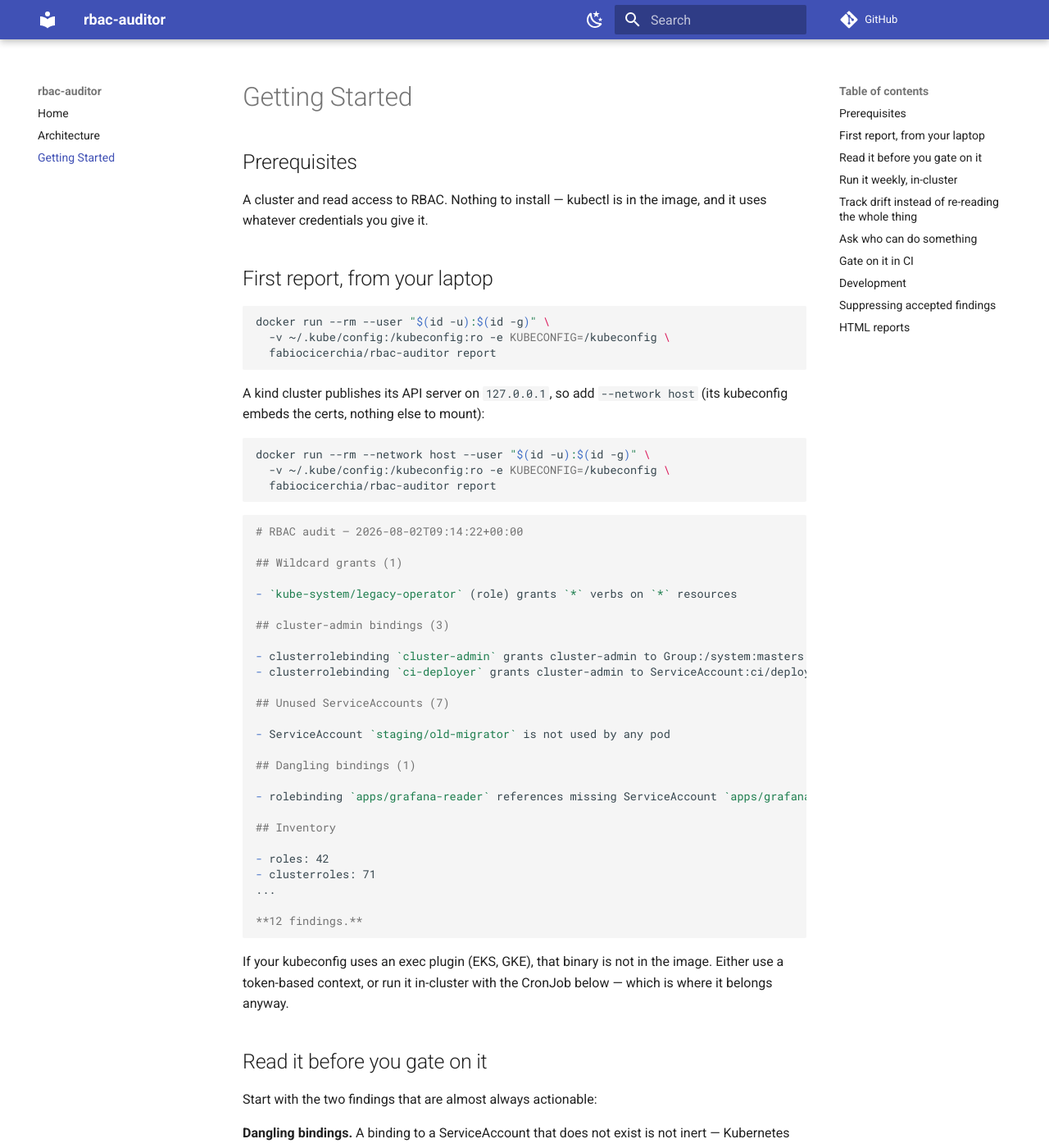
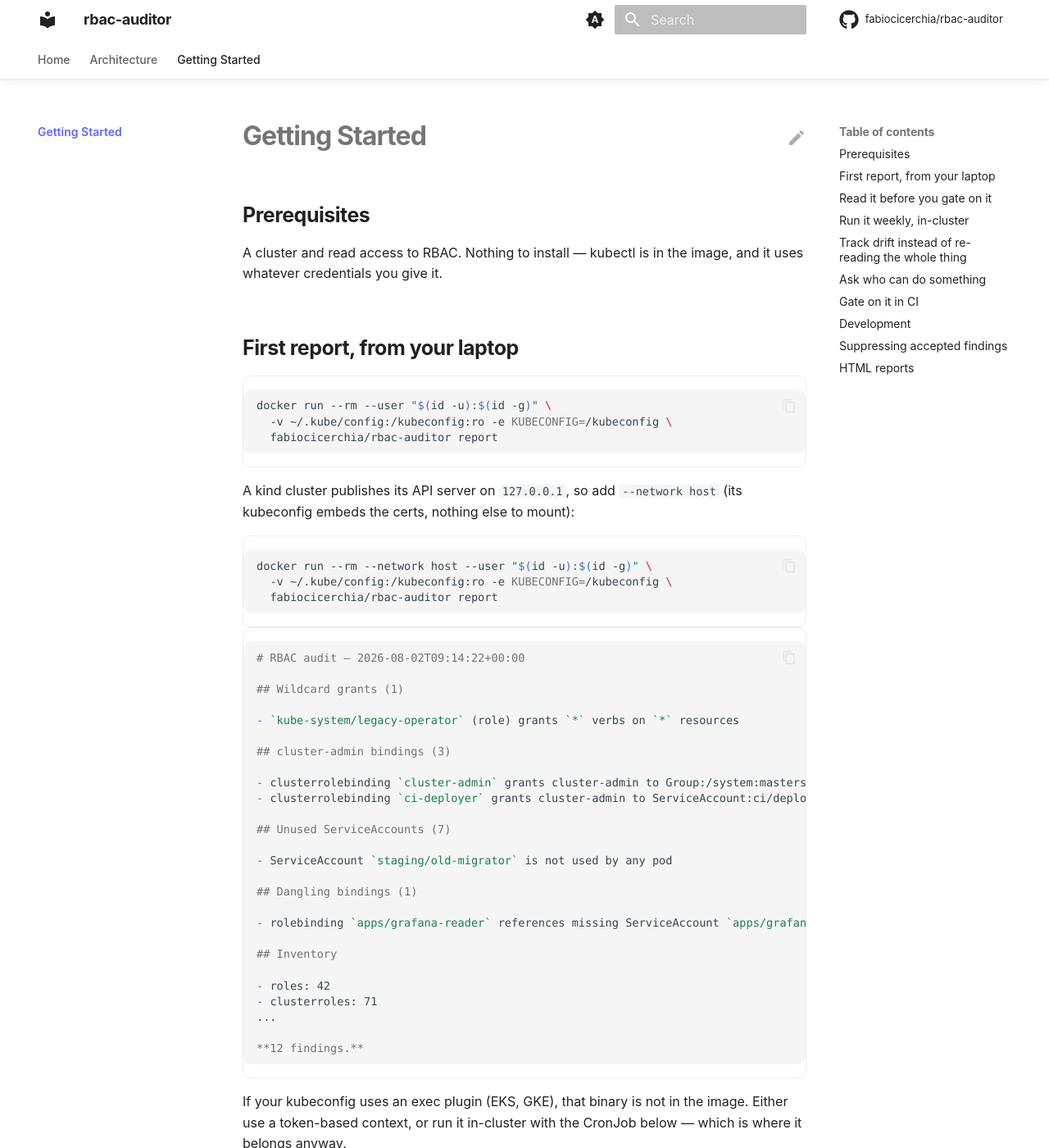
Before and after one commit to fabiocicerchia/rbac-auditor, an MkDocs documentation site: the page built from docs/getting-started.md, in a window 1280 px wide and 1400 px high. Shown: the whole window at 82% size. Built offline with MkDocs 1.6.1 and Material for MkDocs 9.7.7, drawn with Linux system fonts in a browser that asks for light colours; comment, search, counter and statistics services are not loaded; some of the changed text lies outside the part shown.

Commit message:
feat(docs): build the docs site in Actions and drop Read the Docs
This repo's mkdocs.yml has never been rendered: Pages serves main/docs as
a folder, so the site is docs/index.html plus raw markdown, and the doc
pages come back as text/markdown rather than a rendered site.

docs.yml builds it with `mkdocs build --strict` on the pinned toolchain and
deploys the artifact to Pages. The splash is copied to the artifact root,
where the repo homepage and README badges already point, and the rendered
site publishes under /docs/ — so no existing URL breaks.

mkdocs.yml takes the shared Material template but keeps this repo's own nav.
docs/requirements.txt pins the toolchain, git-revision-date-localized
included: the config loads it and the strict build aborts without it.
check-yaml skips mkdocs.yml, whose Material tags safe_load cannot parse.

The strict build also found links the raw-markdown site was hiding:
../README.md was never a valid relative target (the README is not inside
docs/), and several links pointed at files outside the docs tree. Fixed
in: docs/getting-started.md.

Co-Authored-By: Claude Opus 5 (1M context) <noreply@anthropic.com>
Claude-Session: https://claude.ai/code/session_01F5By8zzZMak7tqZGraixSJ

```diff
--- a/.pre-commit-config.yaml
+++ b/.pre-commit-config.yaml
@@ -22,7 +22,7 @@ repos:
         # templates rather than YAML — the parser cannot read either as-is. The
         # exclude is path-relative so it catches chart/ and charts/<name>/ alike.
         args: [--allow-multiple-documents]
-        exclude: (^|/)templates/
+        exclude: (^|/)templates/|^mkdocs\.yml$
       - id: check-json
       - id: check-toml
       # Python only (types: [python]) — a no-op in a repo with no .py files, so
--- a/docs/getting-started.md
+++ b/docs/getting-started.md
@@ -187,7 +187,7 @@ Nothing disappears quietly:
 A malformed entry is a fatal error rather than a warning: a suppression nobody
 can read hides findings without saying so.
 
-See [`.rbac-audit-ignore.example`](../.rbac-audit-ignore.example).
+See [`.rbac-audit-ignore.example`](https://github.com/fabiocicerchia/rbac-auditor/blob/main/.rbac-audit-ignore.example).
 
 ## HTML reports
 
--- /dev/null
+++ b/docs/stylesheets/extra.css
@@ -0,0 +1,227 @@
+/*
+ * PROJECT_NAME — premium documentation theme for MkDocs Material.
+ * System typography, gradient accents, soft depth, icon-driven feature cards.
+ * Nothing here loads over the network: no CDN, no web font, no analytics.
+ *
+ * ── The one thing you change ──────────────────────────────────────────────
+ * The accent below. Pick the colour of the cluster the project belongs to so
+ * the docs, the landing page (docs/index.html) and the GitHub description read
+ * as one family — don't pick from taste. Set --accent and --accent-2 to match
+ * the pair you used in docs/index.html:
+ *
+ *   platform / Kubernetes    #38bdf8  #3b82f6   (blue)
+ *   security / supply chain  #fb923c  #ef4444   (orange-red)
+ *   CLI utilities            #22d3ee  #6366f1   (cyan-indigo)   ← default
+ *   GreenOps                 #34d399  #059669   (green)
+ */
+
+:root {
+  /* Keep --accent / --accent-2 identical to docs/index.html so the splash and
+     the docs site never drift. Roles below map them for legibility: indigo
+     carries chrome/links (contrast on white), cyan is the interactive accent;
+     the hero and buttons blend both. */
+  --accent: #22d3ee;
+  --accent-2: #6366f1;
+
+  --md-primary-fg-color: var(--accent-2);
+  --md-primary-fg-color--light: var(--accent-2);
+  --md-primary-fg-color--dark: var(--accent-2);
+  --md-accent-fg-color: var(--accent);
+
+  /* System stack — matches docs/index.html and needs no download. */
+  --md-text-font-family: -apple-system, BlinkMacSystemFont, "Segoe UI", Roboto,
+    Helvetica, Arial, sans-serif;
+  --md-code-font-family: ui-monospace, SFMono-Regular, "SF Mono", Menlo, Monaco,
+    Consolas, "Liberation Mono", monospace;
+}
+
+/* Keep the header/links legible on the custom primary in both schemes. */
+[data-md-color-primary="custom"] {
+  --md-primary-bg-color: #ffffff;
+  --md-typeset-a-color: var(--accent-2); /* indigo — readable on white */
+}
+[data-md-color-scheme="slate"] {
+  --md-typeset-a-color: var(--accent); /* cyan — readable on the dark ground */
+  --md-default-bg-color: #0b0f1a;
+  --md-default-bg-color--light: #0d1220;
+}
+[data-md-color-scheme="slate"] .md-header,
+[data-md-color-scheme="slate"] .md-tabs {
+  background-color: #0b0f1a;
+}
+
+/* === Header: translucent, blurred, hairline divider ====================== */
+
+.md-header {
+  background-color: var(--md-default-bg-color);
+  color: var(--md-default-fg-color);
+  box-shadow: none;
+  border-bottom: 1px solid var(--md-default-fg-color--lightest);
+  backdrop-filter: saturate(180%) blur(20px);
+  -webkit-backdrop-filter: saturate(180%) blur(20px);
+}
+.md-header[data-md-state="shadow"],
+.md-header--shadow {
+  box-shadow: 0 2px 12px rgba(0, 0, 0, 0.06);
+}
+.md-header__title {
+  font-weight: 700;
+  letter-spacing: -0.02em;
+}
+.md-tabs {
+  background-color: var(--md-default-bg-color);
+  color: var(--md-default-fg-color);
+  border-bottom: 1px solid var(--md-default-fg-color--lightest);
+}
+.md-tabs__link {
+  opacity: 0.72;
+  font-weight: 500;
+}
+.md-tabs__link:hover,
+.md-tabs__link--active {
+  opacity: 1;
+}
+
+/* === Typography ========================================================== */
+
+.md-typeset {
+  font-feature-settings: "kern", "liga";
+}
+.md-typeset h1 {
+  font-weight: 700;
+  letter-spacing: -0.03em;
+  line-height: 1.15;
+}
+.md-typeset h2 {
+  font-weight: 650;
+  letter-spacing: -0.02em;
+  margin-top: 2.4em;
+}
+.md-typeset h3 {
+  font-weight: 600;
+  letter-spacing: -0.01em;
+}
+
+/* Rounded, bordered code blocks — softer than the default flush edges. */
+.md-typeset pre > code,
+.md-typeset .highlight > pre {
+  border-radius: 10px;
+}
+.md-typeset .highlight {
+  border-radius: 10px;
+  border: 1px solid var(--md-default-fg-color--lightest);
+}
+
+/* Tables read as cards and scroll on narrow screens instead of clipping. */
+.md-typeset table:not([class]) {
+  border-radius: 10px;
+  border: 1px solid var(--md-default-fg-color--lightest);
+  overflow: hidden;
+  font-size: 0.78rem;
+}
+.md-typeset table:not([class]) th {
+  font-weight: 600;
+  text-transform: uppercase;
+  letter-spacing: 0.04em;
+  font-size: 0.68rem;
+}
+
+/* === Buttons ============================================================= */
+
+.md-typeset .md-button {
+  border-radius: 980px;
+  font-weight: 600;
+  padding: 0.5em 1.4em;
+  transition: transform 0.25s cubic-bezier(0.25, 0.1, 0.25, 1),
+    box-shadow 0.25s ease;
+}
+.md-typeset .md-button--primary {
+  background: linear-gradient(135deg, var(--accent), var(--accent-2));
+  border: none;
+  color: #fff;
+}
+.md-typeset .md-button:hover {
+  transform: translateY(-1px) scale(1.02);
+  box-shadow: 0 6px 24px rgba(99, 102, 241, 0.3);
+}
+
+/* === Home hero =========================================================== */
+/* Rendered from a <div class="hero"> block in docs/README.md. */
+
+.md-typeset .hero {
+  text-align: center;
+  padding: 3.5rem 1rem 1rem;
+}
+.md-typeset .hero h1 {
+  font-size: 3rem;
+  margin: 0 0 0.4rem;
+  background: linear-gradient(135deg, var(--accent), var(--accent-2));
+  -webkit-background-clip: text;
+  background-clip: text;
+  -webkit-text-fill-color: transparent;
+  color: transparent;
+}
+.md-typeset .hero .hero-tagline {
+  font-size: 1.3rem;
+  font-weight: 500;
+  color: var(--md-default-fg-color--light);
+  max-width: 42rem;
+  margin: 0 auto 1.6rem;
+  line-height: 1.4;
+}
+.md-typeset .hero .md-button + .md-button {
+  margin-left: 0.5rem;
+}
+
+/* === Feature cards ======================================================= */
+/* Material's `<div class="grid cards">` list syntax, given depth + hover. */
+
+.md-typeset .grid.cards > ul > li,
+.md-typeset .grid > .card {
+  border-radius: 16px;
+  border: 1px solid var(--md-default-fg-color--lightest);
+  padding: 1.4rem;
+  transition: transform 0.3s cubic-bezier(0.25, 0.1, 0.25, 1),
+    box-shadow 0.3s ease, border-color 0.3s ease;
+}
+.md-typeset .grid.cards > ul > li:hover,
+.md-typeset .grid > .card:hover {
+  transform: translateY(-3px);
+  border-color: color-mix(in srgb, var(--accent) 40%, transparent);
+  box-shadow: 0 10px 34px rgba(0, 0, 0, 0.08);
+}
+[data-md-color-scheme="slate"] .md-typeset .grid.cards > ul > li:hover {
+  box-shadow: 0 10px 34px rgba(0, 0, 0, 0.5);
+}
+.md-typeset .grid.cards > ul > li > hr {
+  margin: 0.8rem 0;
+}
+.md-typeset .grid.cards .twemoji,
+.md-typeset .grid.cards svg {
+  color: var(--accent);
+}
+
+/* === Sidebar / nav ======================================================= */
+
+.md-nav__title {
+  font-weight: 700;
+  letter-spacing: -0.01em;
+}
+.md-nav__link--active {
+  font-weight: 600;
+}
+
+/* === Footer ============================================================== */
+
+.md-footer-meta {
+  background-color: var(--md-default-bg-color);
+  border-top: 1px solid var(--md-default-fg-color--lightest);
+}
+.md-footer-meta .md-footer-copyright,
+.md-footer-meta .md-footer__link {
+  color: var(--md-default-fg-color--light);
+}
+
+html {
+  scroll-behavior: smooth;
+}
--- a/mkdocs.yml
+++ b/mkdocs.yml
@@ -1,23 +1,130 @@
+# rbac-auditor docs — MkDocs Material, styled to feel like a product site
+# (premium hero, feature cards, nav tabs, dark/light, local search, edit links)
+# while staying on the portfolio's standard tooling. See docs/stylesheets/extra.css
+# for the look; the accent palette lives there and is the only thing you swap.
 site_name: rbac-auditor
 site_description: >-
-  Kubernetes RBAC as a weekly markdown report a human actually reads, plus
-  who-can queries and snapshot diffs for drift.
+site_url: https://fabiocicerchia.github.io/rbac-auditor/docs/
 repo_url: https://github.com/fabiocicerchia/rbac-auditor
+repo_name: fabiocicerchia/rbac-auditor
+edit_uri: edit/main/docs/
+copyright: Copyright &copy; 2026 Fabio Cicerchia
 docs_dir: docs
+
+# docs/index.html is the standalone GitHub Pages splash, not a docs page. Keep
+# it out of the MkDocs render so the site home (README.md) maps to index.html
+# without a collision. GitHub Pages still serves the raw file; RTD serves this.
+exclude_docs: |
+  index.html
+  requirements.txt
 
 theme:
   name: material
+  # No web fonts: these docs avoid external requests (privacy, offline docs,
+  # reproducible RTD builds). A system font stack is set in extra.css instead.
+  font: false
+  language: en
   palette:
-    - scheme: default
-      toggle: { icon: material/weather-night, name: Dark mode }
-    - scheme: slate
-      toggle: { icon: material/weather-sunny, name: Light mode }
+    # Follows the OS by default, with a manual toggle. `primary`/`accent: custom`
+    # hand the colours to extra.css so both schemes share one palette.
+    - media: "(prefers-color-scheme)"
+      primary: custom
+      accent: custom
+      toggle:
+        icon: material/brightness-auto
+        name: Switch to light mode
+    - media: "(prefers-color-scheme: light)"
+      scheme: default
+      primary: custom
+      accent: custom
+      toggle:
+        icon: material/weather-night
+        name: Switch to dark mode
+    - media: "(prefers-color-scheme: dark)"
+      scheme: slate
+      primary: custom
+      accent: custom
+      toggle:
+        icon: material/weather-sunny
+        name: Switch to system preference
+  features:
+    - navigation.tabs
+    - navigation.tabs.sticky
+    - navigation.sections
+    - navigation.top
+    - navigation.tracking
+    - navigation.indexes
+    - toc.follow
+    - search.suggest
+    - search.highlight
+    - search.share
+    - content.code.copy
+    - content.code.annotate
+    - content.action.edit
+    - content.tooltips
+  icon:
+    repo: fontawesome/brands/github
+    edit: material/pencil
 
+extra_css:
+  - stylesheets/extra.css
+
+extra:
+  # `generator: false` drops the "Made with Material for MkDocs" line; keep it
+  # if you'd rather credit the theme.
+  generator: false
+  social:
+    - icon: fontawesome/brands/github
+      link: https://github.com/fabiocicerchia/rbac-auditor
+
+# Only the search plugin ships with MkDocs itself, so RTD needs nothing beyond
+# docs/requirements.txt. Anything else (social cards, minify, git-revision-date)
+# is a pip add — wire it into requirements.txt too or the RTD build breaks.
+plugins:
+  - search
+  - git-revision-date-localized:
+      enable_creation_date: true
+      # RTD's clone can be shallow; fall back to the build date instead of
+      # failing when a file's history isn't present.
+      fallback_to_build_date: true
+      type: date
+  # Note: Material's `social` plugin is deliberately NOT enabled — it downloads
+  # a font from fonts.google.com at build time, which breaks this repo's
+  # no-external-requests / reproducible-build stance (and every RTD build that
+  # inherits this template). Add Open Graph images by hand if you want them.
+
+markdown_extensions:
+  - abbr
+  - admonition
+  - attr_list
+  - def_list
+  - footnotes
+  - md_in_html
+  - tables
+  - toc:
+      permalink: true
+  - pymdownx.details
+  - pymdownx.superfences
+  - pymdownx.highlight:
+      anchor_linenums: true
+      line_spans: __span
+      pygments_lang_class: true
+  - pymdownx.inlinehilite
+  - pymdownx.snippets:
+      # `.` is the repo root (where mkdocs runs), so docs/changelog.md can embed
+      # the root CHANGELOG.md with `--8<-- "CHANGELOG.md"`.
+      base_path: ["."]
+      check_paths: true
+  - pymdownx.tabbed:
+      alternate_style: true
+  - pymdownx.tasklist:
+      custom_checkbox: true
+  - pymdownx.emoji:
+      emoji_index: !!python/name:material.extensions.emoji.twemoji
+      emoji_generator: !!python/name:material.extensions.emoji.to_svg
+
+# Top-level entries become tabs (theme feature navigation.tabs).
 nav:
   - Home: README.md
   - Architecture: architecture.md
   - Getting Started: getting-started.md
-
-markdown_extensions:
-  - admonition
-  - pymdownx.superfences
```
Also changed, not shown: docs/requirements.txt (added, +10 -0 lines), 1 other file.
